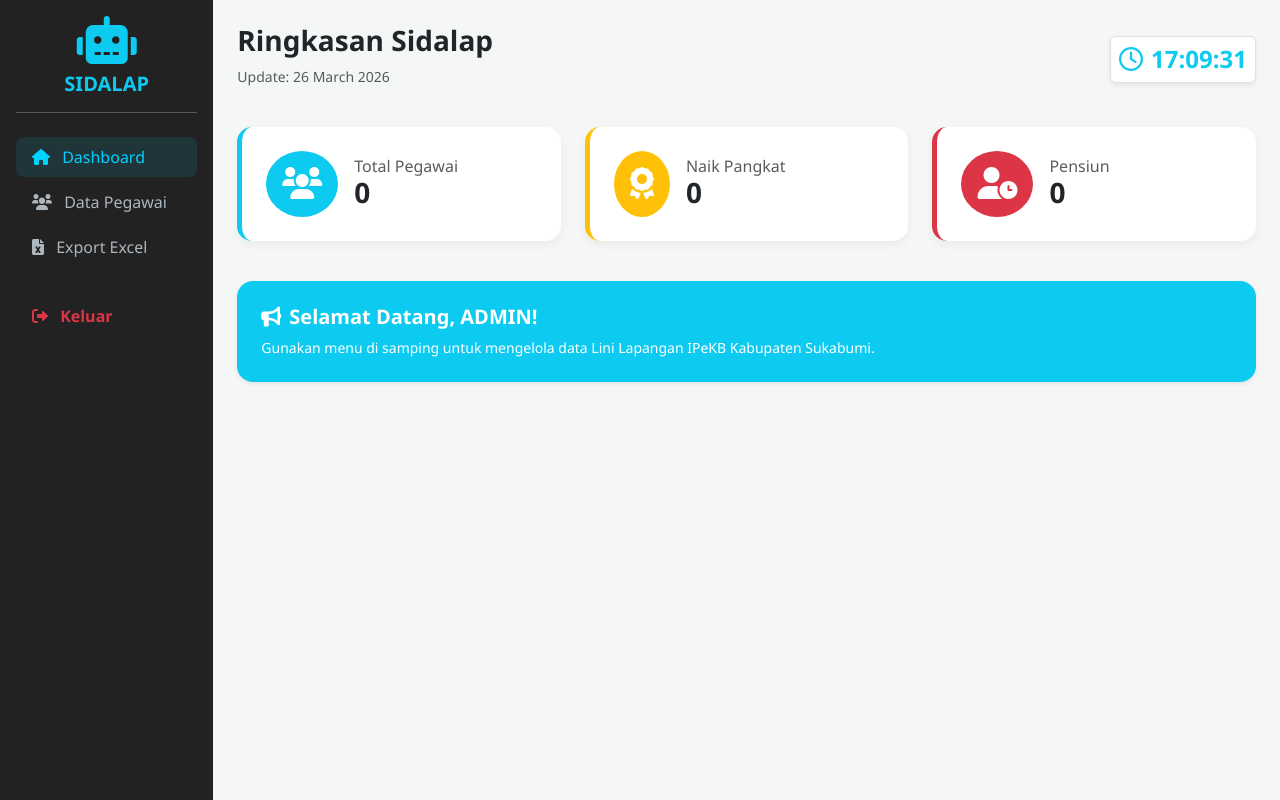
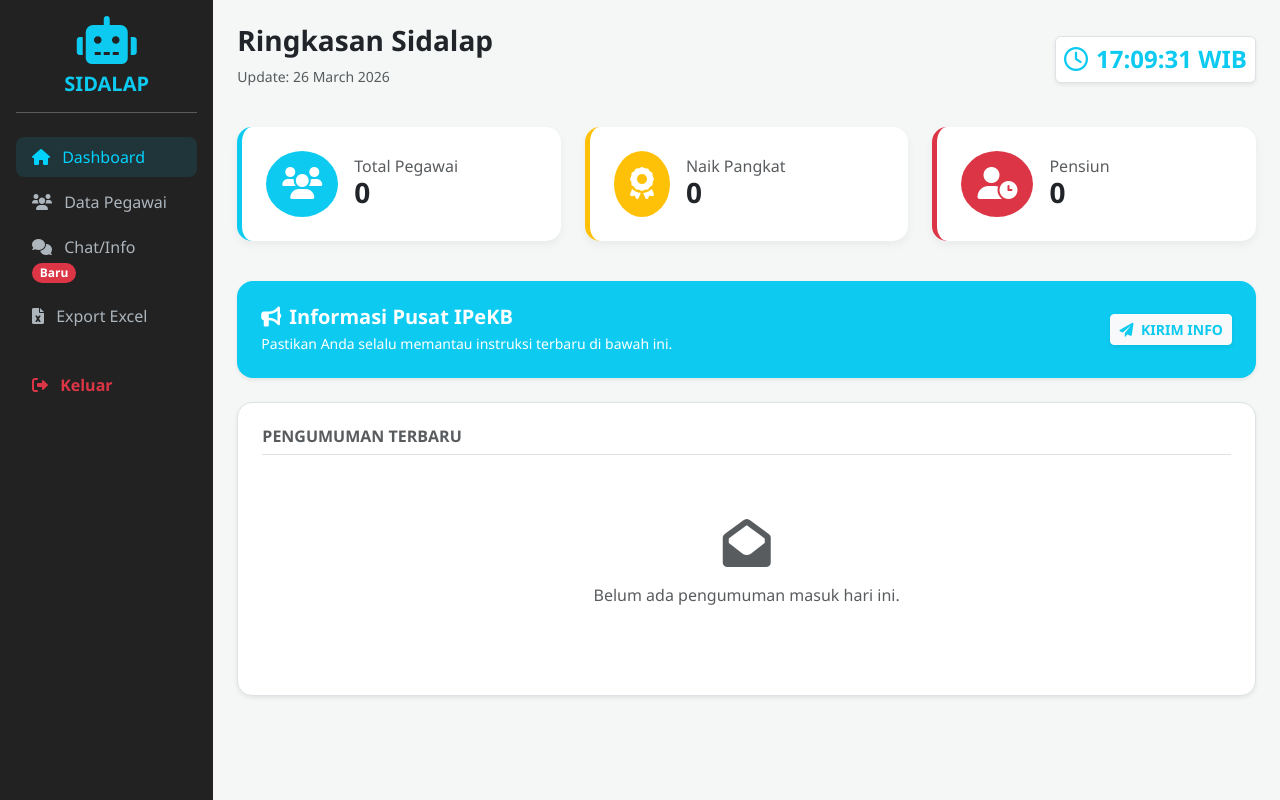
Before and after one commit to hamdanisaja007-star/HAMDANI, a Flask app: page /dashboard in a window 1280 px wide. Run offline with Flask 3, Linux system fonts and the light colour scheme; the visitor is signed in with stand-in values (Sample User, id 1).

Commit message:
Update index.html

```diff
--- a/templates/index.html
+++ b/templates/index.html
@@ -14,6 +14,9 @@
         .nav-link:hover, .nav-link.active { color: var(--primary-blue); background: rgba(0,210,255,0.1); border-radius: 8px; }
         .stat-card { border-radius: 15px; border: none; transition: 0.3s; box-shadow: 0 4px 10px rgba(0,0,0,0.05); }
         .stat-card:hover { transform: translateY(-5px); box-shadow: 0 10px 20px rgba(0,0,0,0.1); }
+        /* Style Tambahan untuk Bubble Chat */
+        .bubble-info { background: #e3f2fd; border-radius: 15px 15px 15px 0; padding: 12px 15px; margin-bottom: 10px; border-left: 5px solid #00d2ff; }
+        .info-container { background: white; border-radius: 15px; box-shadow: 0 4px 10px rgba(0,0,0,0.05); max-height: 400px; overflow-y: auto; }
     </style>
 </head>
 <body>
@@ -29,6 +32,7 @@
             <ul class="nav flex-column">
                 <li class="nav-item"><a class="nav-link active" href="/dashboard"><i class="fas fa-home me-2"></i> Dashboard</a></li>
                 <li class="nav-item"><a class="nav-link" href="/data_pegawai"><i class="fas fa-users me-2"></i> Data Pegawai</a></li>
+                <li class="nav-item"><a class="nav-link" href="#"><i class="fas fa-comments me-2"></i> Chat/Info <span class="badge bg-danger rounded-pill">Baru</span></a></li>
                 {% if role == 'admin' %}
                 <li class="nav-item"><a class="nav-link" href="/export_excel"><i class="fas fa-file-excel me-2"></i> Export Excel</a></li>
                 {% endif %}
@@ -37,6 +41,17 @@
         </div>
 
         <div class="col-md-10 p-4">
+            {% with messages = get_flashed_messages(with_categories=true) %}
+              {% if messages %}
+                {% for category, message in messages %}
+                  <div class="alert alert-{{ category }} alert-dismissible fade show shadow-sm" role="alert">
+                    <i class="fas fa-info-circle me-2"></i>{{ message }}
+                    <button type="button" class="btn-close" data-bs-dismiss="alert"></button>
+                  </div>
+                {% endfor %}
+              {% endif %}
+            {% endwith %}
+
             <div class="d-flex justify-content-between align-items-center mb-4">
                 <div>
                     <h3 class="fw-bold text-dark">Ringkasan Sidalap</h3>
@@ -71,23 +86,91 @@
                         </div>
                     </div>
                 </div>
+                {% else %}
+                <div class="col-md-8 mb-3">
+                    <div class="card stat-card bg-dark text-white p-4">
+                        <div class="d-flex align-items-center">
+                            <div class="bg-primary text-white p-3 rounded-circle me-3"><i class="fas fa-user-check fa-2x"></i></div>
+                            <div>
+                                <h6 class="text-info mb-0 small">LOGIN SEBAGAI:</h6>
+                                <h4 class="fw-bold mb-0">{{ user_data.nama if user_data else 'PLKB KAB. SUKABUMI' }}</h4>
+                                <p class="mb-0 small text-secondary">Wilayah: {{ user_data.kecamatan if user_data else '-' }}</p>
+                            </div>
+                        </div>
+                    </div>
+                </div>
                 {% endif %}
             </div>
 
-            <div class="card border-0 shadow-sm p-4 bg-info text-white rounded-4">
-                <h5 class="fw-bold"><i class="fas fa-bullhorn me-2"></i>Selamat Datang, {{ role.upper() }}!</h5>
-                <p class="mb-0 small">Gunakan menu di samping untuk mengelola data Lini Lapangan IPeKB Kabupaten Sukabumi.</p>
+            <div class="row">
+                <div class="col-md-12">
+                    <div class="card border-0 shadow-sm p-4 bg-info text-white rounded-4 mb-4">
+                        <div class="d-flex justify-content-between align-items-center">
+                            <div>
+                                <h5 class="fw-bold mb-1"><i class="fas fa-bullhorn me-2"></i>Informasi Pusat IPeKB</h5>
+                                <p class="mb-0 small">Pastikan Anda selalu memantau instruksi terbaru di bawah ini.</p>
+                            </div>
+                            {% if role == 'admin' %}
+                            <button class="btn btn-light btn-sm fw-bold text-info shadow-sm" data-bs-toggle="modal" data-bs-target="#modalInfo">
+                                <i class="fas fa-paper-plane me-1"></i> KIRIM INFO
+                            </button>
+                            {% endif %}
+                        </div>
+                    </div>
+
+                    <div class="info-container p-4 shadow-sm border">
+                        <h6 class="fw-bold mb-3 text-muted border-bottom pb-2">PENGUMUMAN TERBARU</h6>
+                        {% if info_terkini %}
+                            {% for info in info_terkini %}
+                            <div class="bubble-info shadow-sm">
+                                <div class="d-flex justify-content-between mb-1">
+                                    <span class="badge bg-info text-dark">{{ info.admin_name }}</span>
+                                    <small class="text-muted" style="font-size: 0.75rem;">{{ info.tanggal.strftime('%d/%m/%Y %H:%M') }}</small>
+                                </div>
+                                <p class="mb-0 text-dark" style="font-size: 0.95rem;">{{ info.isi }}</p>
+                            </div>
+                            {% endfor %}
+                        {% else %}
+                            <div class="text-center py-5">
+                                <i class="fas fa-envelope-open text-muted fa-3x mb-3"></i>
+                                <p class="text-muted">Belum ada pengumuman masuk hari ini.</p>
+                            </div>
+                        {% endif %}
+                    </div>
+                </div>
             </div>
+
         </div>
     </div>
 </div>
 
+<div class="modal fade" id="modalInfo" tabindex="-1">
+    <div class="modal-dialog modal-dialog-centered">
+        <form action="/kirim_pengumuman" method="POST" class="modal-content border-0 shadow-lg">
+            <div class="modal-header bg-info text-white">
+                <h5 class="modal-title fw-bold">SIARKAN INFORMASI</h5>
+                <button type="button" class="btn-close btn-close-white" data-bs-dismiss="modal"></button>
+            </div>
+            <div class="modal-body p-4">
+                <div class="mb-3">
+                    <label class="form-label fw-bold small">Isi Pesan/Instruksi</label>
+                    <textarea name="isi_pengumuman" class="form-control" rows="4" placeholder="Contoh: Jadwal rapat koordinasi hari Senin jam 09.00 di Balai..." required></textarea>
+                </div>
+            </div>
+            <div class="modal-footer border-0 p-4">
+                <button type="submit" class="btn btn-info px-5 text-white fw-bold shadow w-100">SIARKAN SEKARANG</button>
+            </div>
+        </form>
+    </div>
+</div>
+
+<script src="https://cdn.jsdelivr.net/npm/bootstrap@5.3.0/dist/js/bootstrap.bundle.min.js"></script>
 <script>
     function startTime() {
         const today = new Date();
         let h = today.getHours(); let m = today.getMinutes(); let s = today.getSeconds();
         m = checkTime(m); s = checkTime(s);
-        document.getElementById('clock').innerHTML = '<i class="far fa-clock me-2"></i>' + h + ":" + m + ":" + s;
+        document.getElementById('clock').innerHTML = '<i class="far fa-clock me-2"></i>' + h + ":" + m + ":" + s + " WIB";
         setTimeout(startTime, 1000);
     }
     function checkTime(i) { if (i < 10) {i = "0" + i}; return i; }
```
